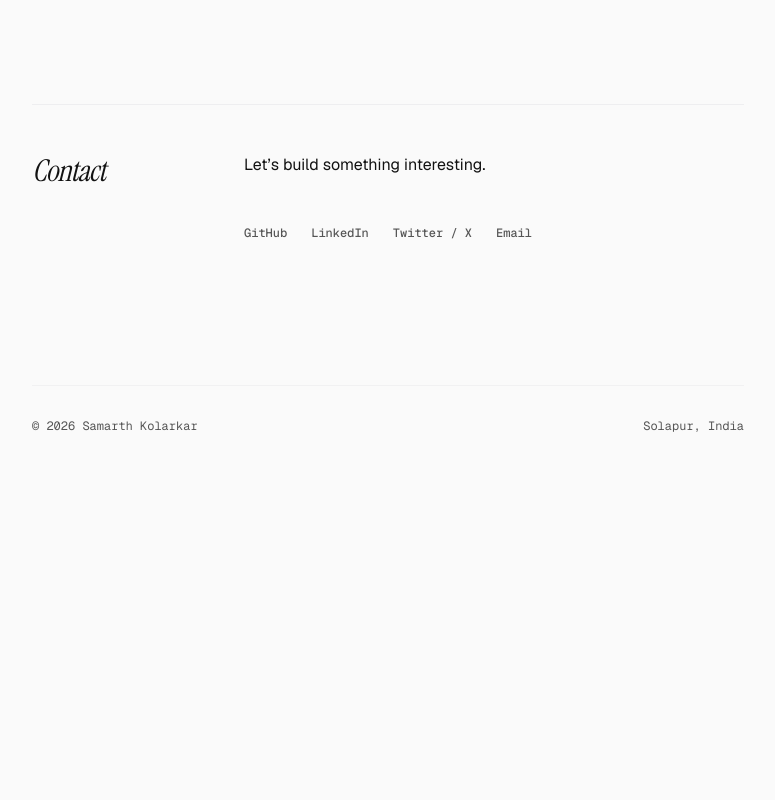
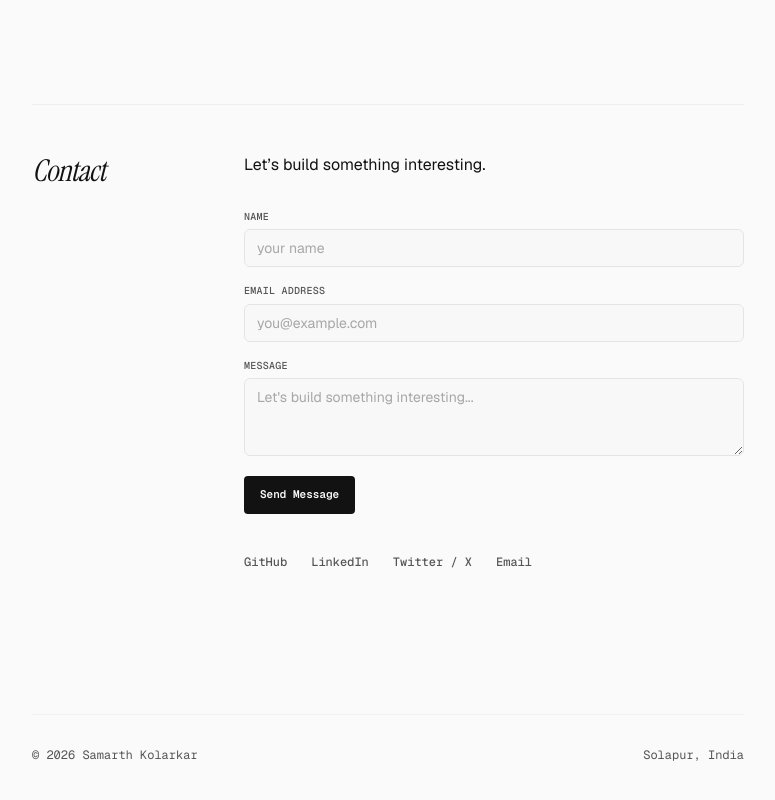
Before and after one commit to Erennn7/portfolio, a Next.js app: page / in a window 1280 px wide. Shown: the part 1074-1874 px from the top of the page, without its empty margins (252-1027 px from the left). Before the commit the page ends 1604 px from the top, so only its background shows below. Built offline with nearby package versions, Linux system fonts and the light colour scheme.

Commit message:
refactor: contact form

```diff
--- a/app/components.tsx
+++ b/app/components.tsx
@@ -36,7 +36,7 @@ export function Navbar() {
   };
 
   const navItems = [
-    { label: "About", href: "/#about" },
+    // { label: "About", href: "/#about" },
     { label: "Work", href: "/work" },
     { label: "Projects", href: "/projects" },
     { label: "Writing", href: "/writing" },
--- a/app/contact/ContactForm.tsx
+++ b/app/contact/ContactForm.tsx
@@ -47,9 +47,9 @@ export function ContactForm() {
   };
 
   return (
-    <form onSubmit={handleSubmit} className="flex flex-col gap-y-6 w-full max-w-[580px]">
-      <div className="flex flex-col gap-y-1.5">
-        <label htmlFor="form-name" className="font-mono text-xs text-secondary font-medium tracking-wide uppercase">
+    <form onSubmit={handleSubmit} className="flex flex-col gap-y-4 w-full max-w-[580px]">
+      <div className="flex flex-col gap-y-1">
+        <label htmlFor="form-name" className="font-mono text-[10px] text-secondary font-medium tracking-wide uppercase">
           Name
         </label>
         <input
@@ -60,13 +60,13 @@ export function ContactForm() {
           value={formData.name}
           onChange={handleChange}
           disabled={status === "submitting"}
-          placeholder="Samarth Kolarkar"
-          className="w-full bg-border-custom/10 border border-border-custom px-4 py-3 text-sm text-foreground placeholder-secondary/50 rounded-md focus:outline-none focus:border-foreground/50 focus:ring-1 focus:ring-foreground/40 transition-all duration-200 disabled:opacity-50"
+          placeholder="your name"
+          className="w-full bg-border-custom/10 border border-border-custom px-3 py-2 text-sm text-foreground placeholder-secondary/50 rounded-md focus:outline-none focus:border-foreground/50 focus:ring-1 focus:ring-foreground/40 transition-all duration-200 disabled:opacity-50"
         />
       </div>
 
-      <div className="flex flex-col gap-y-1.5">
-        <label htmlFor="form-email" className="font-mono text-xs text-secondary font-medium tracking-wide uppercase">
+      <div className="flex flex-col gap-y-1">
+        <label htmlFor="form-email" className="font-mono text-[10px] text-secondary font-medium tracking-wide uppercase">
           Email Address
         </label>
         <input
@@ -78,32 +78,32 @@ export function ContactForm() {
           onChange={handleChange}
           disabled={status === "submitting"}
           placeholder="you@example.com"
-          className="w-full bg-border-custom/10 border border-border-custom px-4 py-3 text-sm text-foreground placeholder-secondary/50 rounded-md focus:outline-none focus:border-foreground/50 focus:ring-1 focus:ring-foreground/40 transition-all duration-200 disabled:opacity-50"
+          className="w-full bg-border-custom/10 border border-border-custom px-3 py-2 text-sm text-foreground placeholder-secondary/50 rounded-md focus:outline-none focus:border-foreground/50 focus:ring-1 focus:ring-foreground/40 transition-all duration-200 disabled:opacity-50"
         />
       </div>
 
-      <div className="flex flex-col gap-y-1.5">
-        <label htmlFor="form-message" className="font-mono text-xs text-secondary font-medium tracking-wide uppercase">
+      <div className="flex flex-col gap-y-1">
+        <label htmlFor="form-message" className="font-mono text-[10px] text-secondary font-medium tracking-wide uppercase">
           Message
         </label>
         <textarea
           name="message"
           id="form-message"
           required
-          rows={5}
+          rows={3}
           value={formData.message}
           onChange={handleChange}
           disabled={status === "submitting"}
           placeholder="Let's build something interesting..."
-          className="w-full bg-border-custom/10 border border-border-custom px-4 py-3 text-sm text-foreground placeholder-secondary/50 rounded-md focus:outline-none focus:border-foreground/50 focus:ring-1 focus:ring-foreground/40 transition-all duration-200 resize-y min-h-[120px] disabled:opacity-50"
+          className="w-full bg-border-custom/10 border border-border-custom px-3 py-2 text-sm text-foreground placeholder-secondary/50 rounded-md focus:outline-none focus:border-foreground/50 focus:ring-1 focus:ring-foreground/40 transition-all duration-200 resize-y min-h-[70px] disabled:opacity-50"
         />
       </div>
 
-      <div className="flex flex-col gap-y-4 pt-2">
+      <div className="flex flex-col gap-y-3 pt-1">
         <button
           type="submit"
           disabled={status === "submitting"}
-          className="w-fit inline-flex items-center justify-center bg-foreground text-background font-mono text-xs font-semibold px-6 py-3 rounded-md hover:opacity-90 active:scale-[0.98] transition-all duration-200 focus-visible:outline-none focus-visible:ring-2 focus-visible:ring-foreground/50 focus-visible:ring-offset-2 disabled:opacity-60 cursor-pointer"
+          className="w-fit inline-flex items-center justify-center bg-foreground text-background font-mono text-[11px] font-semibold px-4 py-2.5 rounded hover:opacity-90 active:scale-[0.98] transition-all duration-200 focus-visible:outline-none focus-visible:ring-2 focus-visible:ring-foreground/50 focus-visible:ring-offset-2 disabled:opacity-60 cursor-pointer"
         >
           {status === "submitting" ? (
             <span className="flex items-center gap-1.5">
--- a/app/page.tsx
+++ b/app/page.tsx
@@ -4,6 +4,7 @@ import {
   StatusBadge,
   Section,
 } from "./components";
+import { ContactForm } from "./contact/ContactForm";
 
 export default function Home() {
   const socialLinks = [
@@ -73,10 +74,11 @@ export default function Home() {
 
         {/* Contact Section */}
         <Section id="contact" title="Contact" delayClass="delay-225">
-          <p className="text-base text-foreground mb-4">
+          <p className="text-base text-foreground">
             Let’s build something interesting.
           </p>
-          <div className="flex flex-wrap gap-x-6 gap-y-3 font-mono text-xs">
+          <ContactForm />
+          <div className="flex flex-wrap gap-x-6 gap-y-3 font-mono text-xs pt-2">
             {socialLinks.map((social) => (
               <a
                 key={social.label}
```
